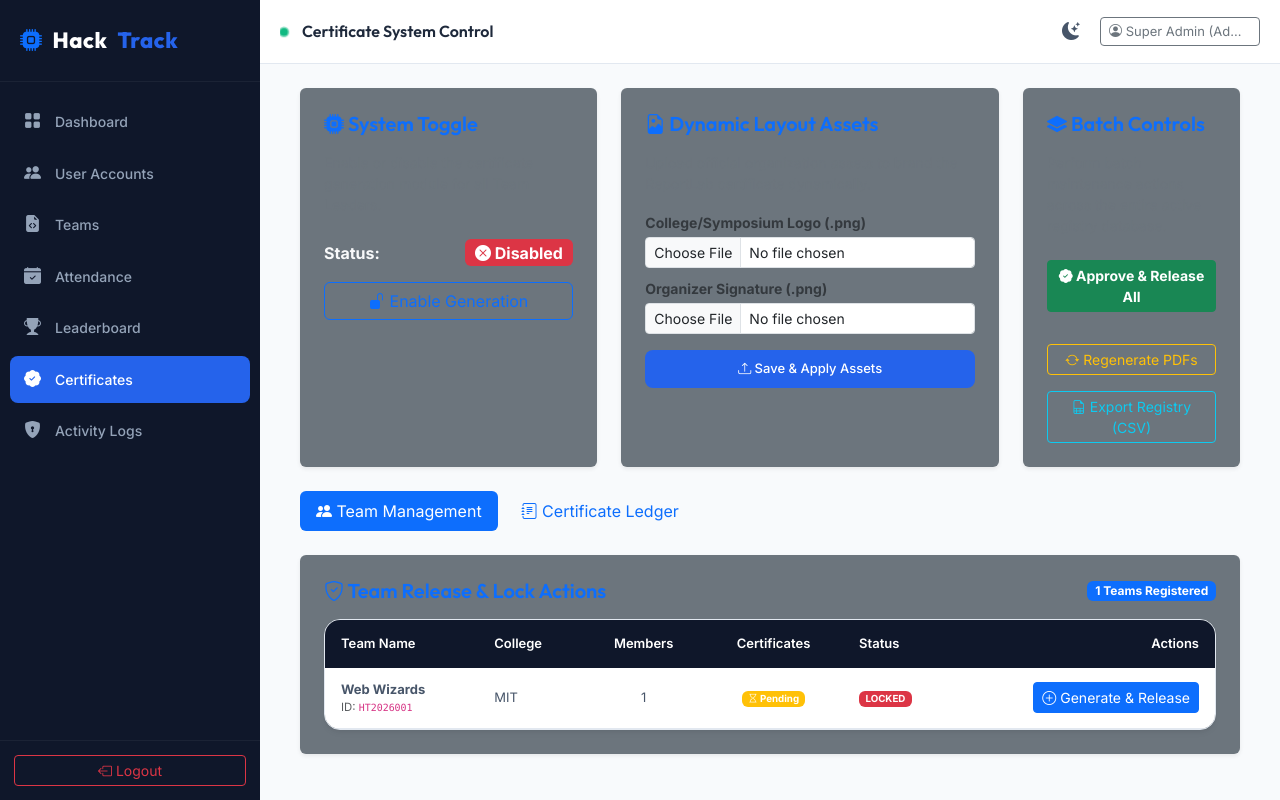
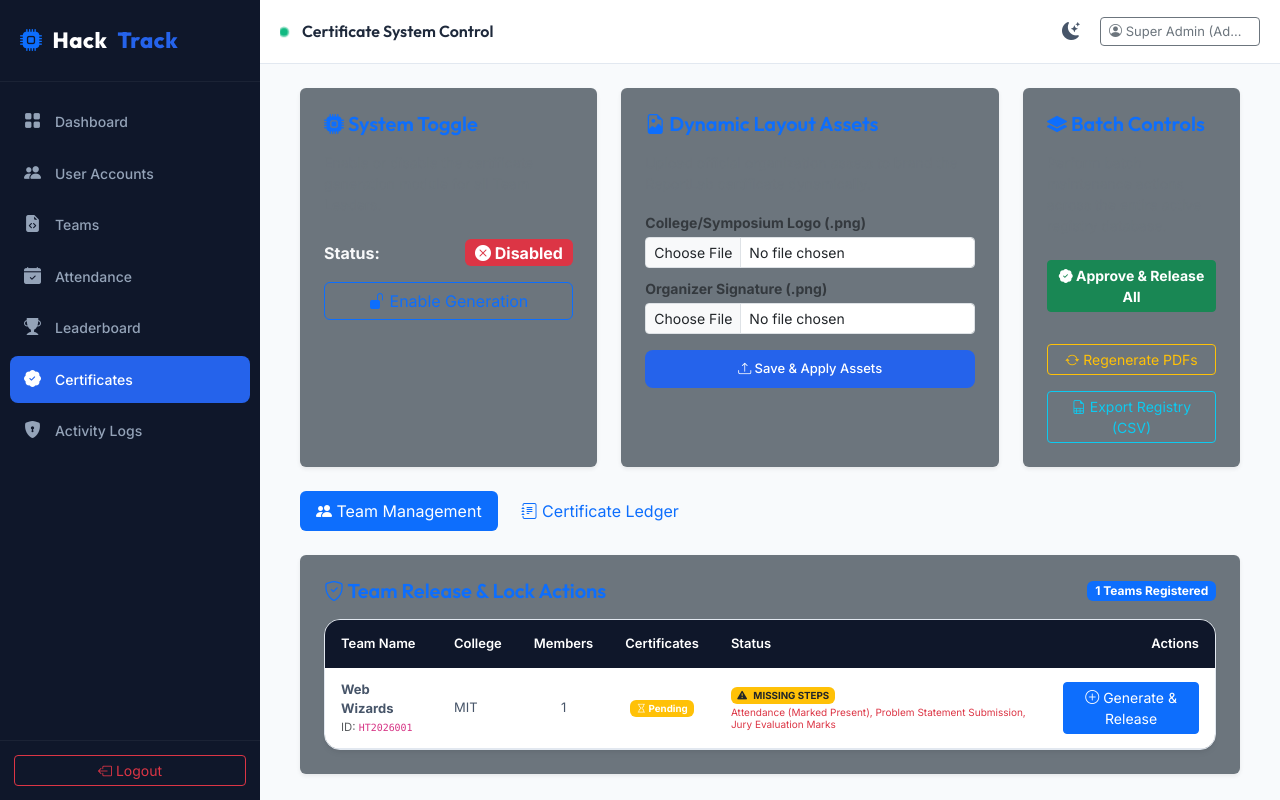
Before and after one commit to kandukurijagan642-blip/hackathon, a Flask app: page /admin/certificates in a window 1280 px wide. Run offline with Flask 3, Linux system fonts and the light colour scheme; a user stored in the database is signed in; data that the repository does not hold is empty.

Commit message:
Implement mandatory sequential workflow rules: lock certificates by default, enforce prerequisite checks before admin approval, and block incomplete team certificate releases

```diff
--- a/hacktrack/routes/admin.py
+++ b/hacktrack/routes/admin.py
@@ -446,6 +446,15 @@ def certificates():
     certs = Certificate.query.order_by(Certificate.generated_time.desc()).all()
     teams = Team.query.all()
 
+    # Calculate workflow eligibility per team
+    teams_eligibility = {}
+    for team in teams:
+        is_eligible, missing_steps = check_team_workflow_eligibility(team)
+        teams_eligibility[team.team_id] = {
+            'eligible': is_eligible,
+            'missing': missing_steps
+        }
+
     # Load settings
     certs_enabled = SystemSetting.get_setting('certificates_enabled', 'False') == 'True'
     sig_path = SystemSetting.get_setting('organizer_signature_path', '')
@@ -455,6 +464,7 @@ def certificates():
         'admin/certificates.html',
         certs=certs,
         teams=teams,
+        teams_eligibility=teams_eligibility,
         certs_enabled=certs_enabled,
         sig_path=sig_path,
         logo_path=logo_path
@@ -569,14 +579,51 @@ def export_certificates_csv():
     )
 
 
+def check_team_workflow_eligibility(team):
+    """
+    Validates mandatory sequential workflow requirements before certificate release:
+    1. Attendance: Status must be 'Present'.
+    2. Problem Details: ProblemSubmission must exist with project_title and problem_statement.
+    3. Jury Marks: At least one jury evaluation (Round 1, 2, or 3) submitted (is_submitted=True).
+    Returns (is_eligible, missing_steps_list)
+    """
+    missing = []
+
+    # 1. Attendance Check
+    att = Attendance.query.filter_by(team_id=team.team_id).first()
+    if not (att and att.status == 'Present'):
+        missing.append('Attendance (Marked Present)')
+
+    # 2. Problem Statement Submission Check
+    sub = team.problem_submission
+    if not (sub and sub.project_title and sub.problem_statement):
+        missing.append('Problem Statement Submission')
+
+    # 3. Jury Evaluation Marks Check
+    r1 = Round1Marks.query.filter_by(team_id=team.team_id, is_submitted=True).count()
+    r2 = Round2Marks.query.filter_by(team_id=team.team_id, is_submitted=True).count()
+    r3 = Round3Marks.query.filter_by(team_id=team.team_id, is_submitted=True).count()
+    if (r1 + r2 + r3) == 0:
+        missing.append('Jury Evaluation Marks')
+
+    return (len(missing) == 0), missing
+
+
 @admin_bp.route('/certificates/release/<team_id>', methods=['POST'])
 @login_required
 def release_team_certificates(team_id):
     if not check_admin(): return redirect(url_for('auth.login'))
+
+    team = Team.query.filter_by(team_id=team_id).first_or_404()
+    is_eligible, missing_steps = check_team_workflow_eligibility(team)
+
+    if not is_eligible:
+        missing_str = ", ".join(missing_steps)
+        flash(f"❌ Cannot approve/release certificates for '{team.team_name}'! Prerequisite workflow steps missing: [{missing_str}]. All steps must be completed first.", "danger")
+        return redirect(url_for('admin.certificates'))
+
     certs = Certificate.query.filter_by(team_id=team_id).all()
     if not certs:
-        # If no certs exist, let's auto-generate them now!
-        team = Team.query.filter_by(team_id=team_id).first_or_404()
         from certificate_automation import auto_generate_team_certificates
         auto_generate_team_certificates(team)
         certs = Certificate.query.filter_by(team_id=team_id).all()
@@ -589,9 +636,7 @@ def release_team_certificates(team_id):
     db.session.commit()
 
     # Automatically send the email to the Team Leader with the certificates attached in a ZIP
-    team = Team.query.filter_by(team_id=team_id).first()
     if team and team.leader:
-        # Read files for attachment zipping
         attachments = []
         for cert in certs:
             full_path = os.path.join(current_app.root_path, 'static', cert.certificate_path)
@@ -602,7 +647,7 @@ def release_team_certificates(team_id):
         if attachments:
             email_body = f"""Dear Team Leader,
 
-Congratulations! The certificates for your team '{team.team_name}' have been released.
+Congratulations! All sequential workflow steps have been completed and approved. The certificates for team '{team.team_name}' have been officially released by Admin!
 
 Please find all team members' participation certificates attached in PDF format.
 
@@ -612,7 +657,7 @@ HackTrack Organizing Committee"""
             from routes.leader import send_mock_email_with_attachments
             send_mock_email_with_attachments(
                 to_email=team.leader.email,
-                subject=f"Hackathon Certificates - Team {team.team_name}",
+                subject=f"Hackathon Certificates Released - Team {team.team_name}",
                 body_text=email_body,
                 attachments=attachments
             )
@@ -621,8 +666,8 @@ HackTrack Organizing Committee"""
                 cert.email_sent = True
             db.session.commit()
 
-    log_admin_activity("Release Certificates", f"Released certificates for team {team_id}")
-    flash(f"Certificates for team {team_id} released and emailed successfully.", "success")
+    log_admin_activity("Release Certificates", f"Approved and released certificates for team {team_id}")
+    flash(f"Certificates approved & released successfully for team '{team.team_name}'! Notification sent.", "success")
     return redirect(url_for('admin.certificates'))
 
 
--- a/hacktrack/routes/leader.py
+++ b/hacktrack/routes/leader.py
@@ -124,7 +124,7 @@ def ensure_certificates_ready(team, host_url):
         team_name=team.team_name,
         certificate_type=cert_type,
         certificate_path=f"certificates/{leader_pdf_filename}",
-        certificate_status='RELEASED',
+        certificate_status='LOCKED',
         released_time=datetime.utcnow(),
         verification_token=leader_token
     )
@@ -163,7 +163,7 @@ def ensure_certificates_ready(team, host_url):
             team_name=team.team_name,
             certificate_type=cert_type,
             certificate_path=f"certificates/{m_pdf_filename}",
-            certificate_status='RELEASED',
+            certificate_status='LOCKED',
             released_time=datetime.utcnow(),
             verification_token=m_token
         )
--- a/hacktrack/templates/admin/certificates.html
+++ b/hacktrack/templates/admin/certificates.html
@@ -155,24 +155,38 @@
                                         {% endif %}
                                     </td>
                                     <td>
+                                        {% set orig_el = teams_eligibility.get(team.team_id) if teams_eligibility else None %}
                                         {% if is_released %}
-                                            <span class="badge bg-success">RELEASED</span>
+                                            <span class="badge bg-success"><i class="bi bi-patch-check-fill me-1"></i> RELEASED</span>
+                                        {% elif orig_el and orig_el.eligible %}
+                                            <span class="badge bg-info text-dark"><i class="bi bi-check2-circle me-1"></i> READY FOR APPROVAL</span>
                                         {% else %}
-                                            <span class="badge bg-danger">LOCKED</span>
+                                            <span class="badge bg-warning text-dark" title="Missing: {{ orig_el.missing|join(', ') if orig_el else 'Prerequisites' }}">
+                                                <i class="bi bi-exclamation-triangle-fill me-1"></i> MISSING STEPS
+                                            </span>
+                                            {% if orig_el and orig_el.missing %}
+                                                <div class="text-danger" style="font-size:10px; line-height:1.2; margin-top:2px;">{{ orig_el.missing|join(', ') }}</div>
+                                            {% endif %}
                                         {% endif %}
                                     </td>
                                     <td class="text-end">
-                                        <div class="d-flex justify-content-end gap-2">
+                                        <div class="d-flex justify-content-end gap-2 align-items-center">
                                             {% if generated %}
                                                 <button type="button" class="btn btn-sm btn-outline-info" data-bs-toggle="modal" data-bs-target="#certDetailsModal-{{ team.team_id }}">
                                                     <i class="bi bi-eye"></i> View
                                                 </button>
                                                 {% if not is_released %}
-                                                    <form action="{{ url_for('admin.release_team_certificates', team_id=team.team_id) }}" method="POST" style="display:inline;">
-                                                        <button type="submit" class="btn btn-sm btn-success">
-                                                            <i class="bi bi-unlock"></i> Release
+                                                    {% if orig_el and orig_el.eligible %}
+                                                        <form action="{{ url_for('admin.release_team_certificates', team_id=team.team_id) }}" method="POST" style="display:inline;">
+                                                            <button type="submit" class="btn btn-sm btn-success fw-bold">
+                                                                <i class="bi bi-unlock-fill me-1"></i> Approve &amp; Release
+                                                            </button>
+                                                        </form>
+                                                    {% else %}
+                                                        <button class="btn btn-sm btn-outline-secondary opacity-50" disabled title="Cannot approve until all steps are complete: {{ orig_el.missing|join(', ') if orig_el else 'Pending steps' }}">
+                                                            <i class="bi bi-lock-fill me-1"></i> Workflow Pending
                                                         </button>
-                                                    </form>
+                                                    {% endif %}
                                                 {% else %}
                                                     <form action="{{ url_for('admin.lock_team_certificates', team_id=team.team_id) }}" method="POST" style="display:inline;">
                                                         <button type="submit" class="btn btn-sm btn-danger">
```
